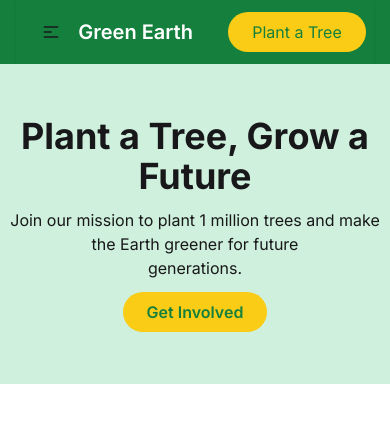
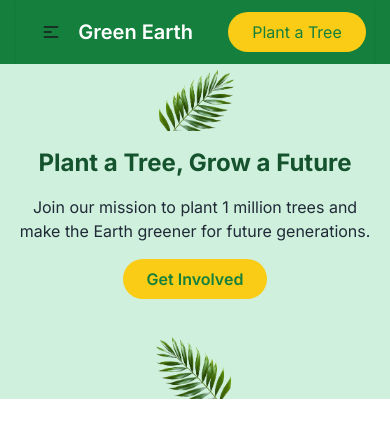
Before and after one commit to sunnyonweb/6th-assignment-programming-hero, a plain HTML site: page index.html in a window 390 px wide. Drawn offline with nearby package versions, Linux system fonts and the light colour scheme.

Commit message:
responsive banner section complete

```diff
--- a/index.html
+++ b/index.html
@@ -68,30 +68,40 @@
         </nav>
         <!-- banner -->
          <section
-         class="relative bg-[#CFF0DC] h-80 flex flex-col justify-center items-center gap-3 overflow-visible text-center">
-             <!-- BG image -->
+            class="relative bg-[#CFF0DC] min-h-[20rem] md:min-h-[25rem] flex flex-col justify-center items-center gap-4 text-center px-4 overflow-hidden">
+
+            <!-- image-1 -->
             <img
                 src="./assets/hero-leaf1.png"
-                alt="Left leaf"
-                class="hidden sm:block absolute left-0 bottom-0 object-contain pointer-events-none select-none h-40
-                lg:h-44 xl:h-4/5 md:h-2/5"
+                alt="Leaf Left/Top"
+                class="w-24 sm:w-32 md:w-40 lg:w-52 xl:w-64 h-auto mx-auto
+                    block sm:absolute sm:left-0 sm:bottom-0"
             />
+
+            <!-- Content -->
+            <div class="flex flex-col items-center gap-4">
+                <h1 class="text-2xl sm:text-3xl md:text-4xl font-bold text-[#14532D]">
+                Plant a Tree, Grow a Future
+                </h1>
+
+                <p class="text-[#1F2937] max-w-2xl">
+                Join our mission to plant 1 million trees and make the Earth greener for future generations.
+                </p>
+
+                <button class="bg-[#FACC15] py-2 px-6 rounded-3xl text-[#15803D] font-semibold hover:bg-yellow-400 transition">
+                Get Involved
+                </button>
+            </div>
+
+            <!-- image-2 -->
             <img
                 src="./assets/hero-leaf2.png"
-                alt="Right leaf"
-                class="hidden sm:block absolute right-0 bottom-0 object-contain pointer-events-none select-none h-40
-                lg:h-44 xl:h-4/5 md:h-2/5"
+                alt="Leaf Right/Bottom"
+                class="w-24 sm:w-32 md:w-40 lg:w-52 xl:w-64 h-auto mx-auto mt-4
+                    block sm:absolute sm:right-0 sm:bottom-0 sm:mt-0"
             />
 
-            <h1 class="text-4xl font-bold">Plant a Tree, Grow a Future</h1>
-            <p>
-                Join our mission to plant 1 million trees and make the Earth greener for future <br>
-                generations.
-            </p>
-            <button class="bg-[#FACC15] py-2 px-6 rounded-3xl text-[#15803D] font-semibold">
-                Get Involved
-            </button>
-         </section>
+        </section>
     </header>
 
 </body>
```
